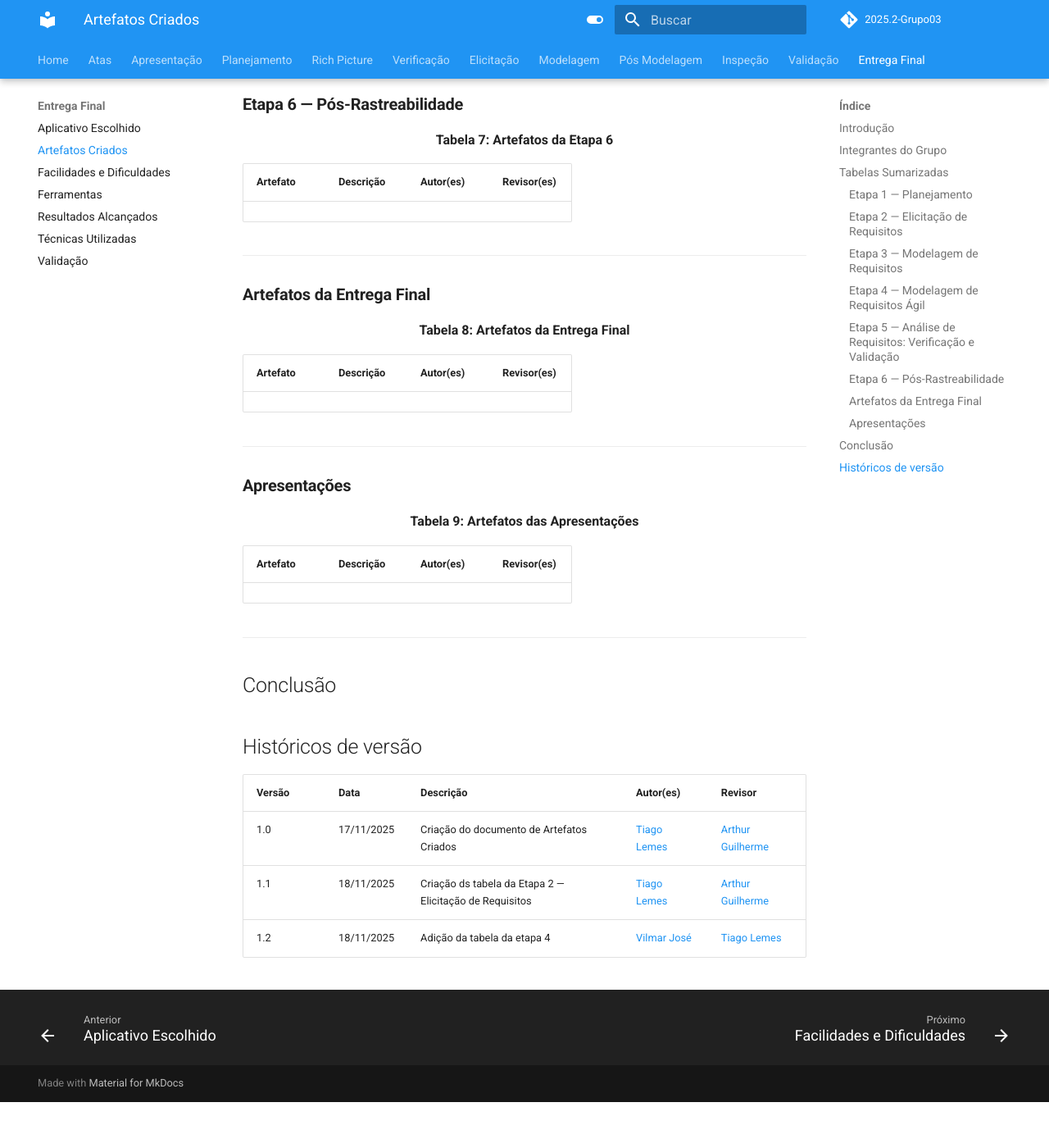
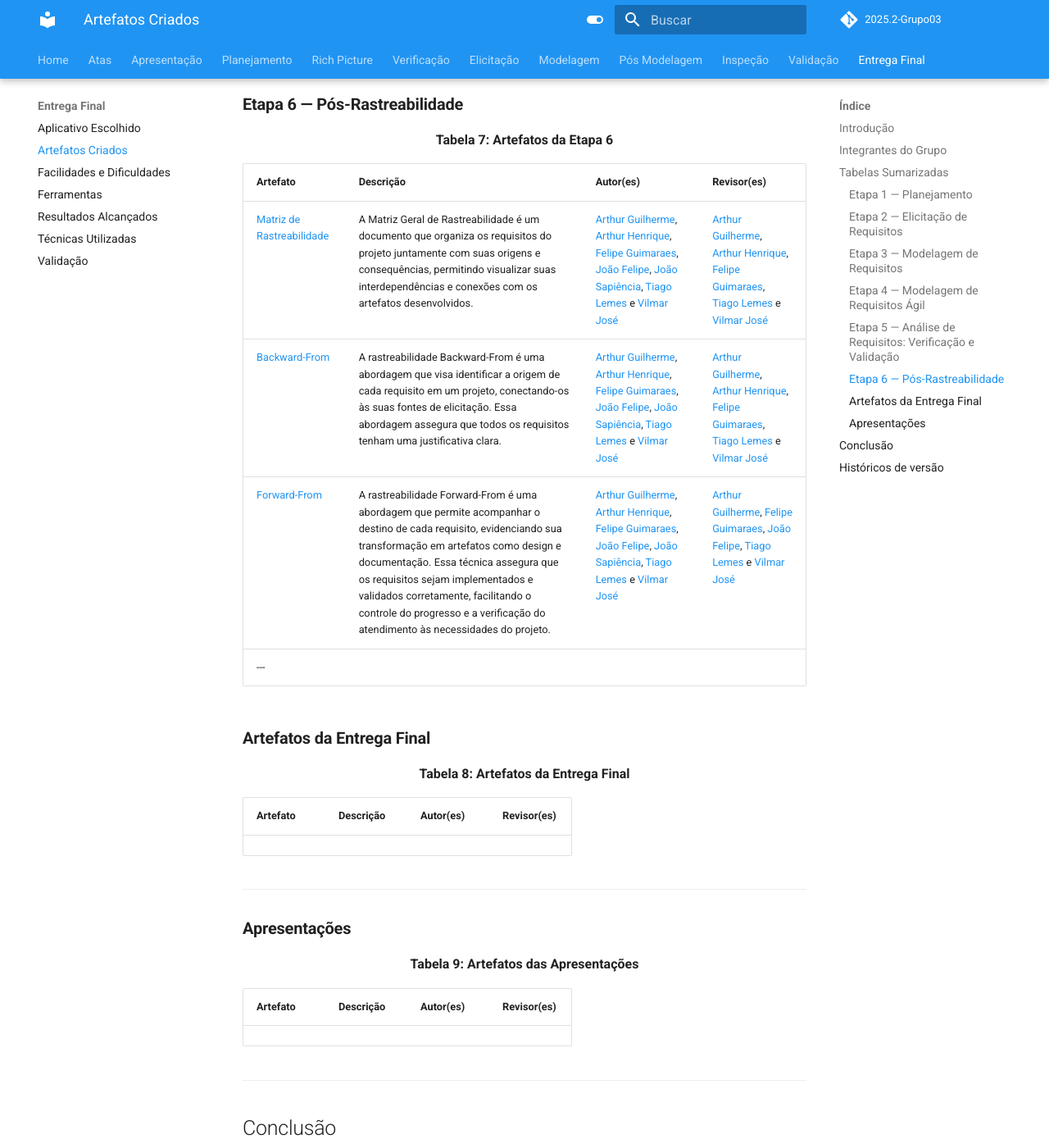
Before and after one commit to Requisitos-de-Software/2025.2-Grupo03, an MkDocs documentation site: the page built from docs/Entrega_Final/artefatos_criados.md, in a window 1280 px wide and 1400 px high, scrolled down 3848 px. Shown: the whole window at 82% size. Built offline with MkDocs 1.6.1 and Material for MkDocs 9.7.7, drawn with Linux system fonts in a browser that asks for light colours; comment, search, counter and statistics services are not loaded; before the commit the page ends 5192 px from its top, so only the background shows below that; some of the changed text lies outside the part shown.

Commit message:
adição da Etapa 6

```diff
--- a/docs/Entrega_Final/artefatos_criados.md
+++ b/docs/Entrega_Final/artefatos_criados.md
@@ -9,7 +9,7 @@ A Tabela 1 apresenta todos os integrantes da equipe que participaram da criaçã
 
 | Nome | Quais etapas participou |
 |---------------------------|---------------------------------------|
-| [Arthur Guilherme](https://github.com/ArthurGuilher62) |  |
+| [Arthur Guilherme](https://github.com/ArthurGuilher62) | Criação do documento e da tabela da Etapa 6 — Pós-Rastreabilidade |
 | [Arthur Henrique](https://github.com/arthurhvieira1) |    |
 | [Felipe Guimaraes](https://github.com/felipegf1) | |
 | [João Felipe](https://github.com/MrBolt2005) |   |
@@ -95,7 +95,9 @@ A Tabela 1 apresenta todos os integrantes da equipe que participaram da criaçã
 
 | Artefato | Descrição | Autor(es) | Revisor(es) |
 |----------|-----------|-----------|--------------|
-
+|[Matriz de Rastreabilidade](https://requisitos-de-software.github.io/2025.2-Grupo03/Pos-modelagem/matriz_de_rastreabilidade/)|A Matriz Geral de Rastreabilidade é um documento que organiza os requisitos do projeto juntamente com suas origens e consequências, permitindo visualizar suas interdependências e conexões com os artefatos desenvolvidos.|[Arthur Guilherme](https://github.com/ArthurGuilher62), [Arthur Henrique](https://github.com/arthurhvieira1), [Felipe Guimaraes](https://github.com/felipegf1), [João Felipe](https://github.com/MrBolt2005), [João Sapiência](https://github.com/JoaoSapiencia), [Tiago Lemes](https://github.com/TiagoTeixeira-2005) e [Vilmar José](https://github.com/VilmarFagundes) | [Arthur Guilherme](https://github.com/ArthurGuilher62), [Arthur Henrique](https://github.com/arthurhvieira1), [Felipe Guimaraes](https://github.com/felipegf1), [Tiago Lemes](https://github.com/TiagoTeixeira-2005) e [Vilmar José](https://github.com/VilmarFagundes)|
+|[Backward-From](https://requisitos-de-software.github.io/2025.2-Grupo03/Pos-modelagem/backward/#introducao)|A rastreabilidade Backward-From é uma abordagem que visa identificar a origem de cada requisito em um projeto, conectando-os às suas fontes de elicitação. Essa abordagem assegura que todos os requisitos tenham uma justificativa clara.|[Arthur Guilherme](https://github.com/ArthurGuilher62), [Arthur Henrique](https://github.com/arthurhvieira1), [Felipe Guimaraes](https://github.com/felipegf1), [João Felipe](https://github.com/MrBolt2005), [João Sapiência](https://github.com/JoaoSapiencia), [Tiago Lemes](https://github.com/TiagoTeixeira-2005) e [Vilmar José](https://github.com/VilmarFagundes)|[Arthur Guilherme](https://github.com/ArthurGuilher62), [Arthur Henrique](https://github.com/arthurhvieira1), [Felipe Guimaraes](https://github.com/felipegf1), [Tiago Lemes](https://github.com/TiagoTeixeira-2005) e [Vilmar José](https://github.com/VilmarFagundes)|
+|[Forward-From](https://requisitos-de-software.github.io/2025.2-Grupo03/Pos-modelagem/forward/)|A rastreabilidade Forward-From é uma abordagem que permite acompanhar o destino de cada requisito, evidenciando sua transformação em artefatos como design e documentação. Essa técnica assegura que os requisitos sejam implementados e validados corretamente, facilitando o controle do progresso e a verificação do atendimento às necessidades do projeto.|[Arthur Guilherme](https://github.com/ArthurGuilher62), [Arthur Henrique](https://github.com/arthurhvieira1), [Felipe Guimaraes](https://github.com/felipegf1), [João Felipe](https://github.com/MrBolt2005), [João Sapiência](https://github.com/JoaoSapiencia), [Tiago Lemes](https://github.com/TiagoTeixeira-2005) e [Vilmar José](https://github.com/VilmarFagundes)|[Arthur Guilherme](https://github.com/ArthurGuilher62), [Felipe Guimaraes](https://github.com/felipegf1), [João Felipe](https://github.com/MrBolt2005), [Tiago Lemes](https://github.com/TiagoTeixeira-2005) e [Vilmar José](https://github.com/VilmarFagundes)|
 ---
 
 ### **Artefatos da Entrega Final**
@@ -125,3 +127,4 @@ A Tabela 1 apresenta todos os integrantes da equipe que participaram da criaçã
 | 1.0    | 17/11/2025 | Criação do documento de Artefatos Criados | [Tiago Lemes](https://github.com/TiagoTeixeira-2005)| [Arthur Guilherme](https://github.com/ArthurGuilher62) |
 | 1.1    | 18/11/2025 | Criação ds tabela da Etapa 2 — Elicitação de Requisitos | [Tiago Lemes](https://github.com/TiagoTeixeira-2005)| [Arthur Guilherme](https://github.com/ArthurGuilher62) |
 | 1.2    | 18/11/2025 | Adição da tabela da etapa 4 | [Vilmar José](https://github.com/VilmarFagundes) | [Tiago Lemes](https://github.com/TiagoTeixeira-2005) |
+| 1.3    | 19/11/2025 | Adição da tabela da etapa 6 | [Arthur Guilherme](https://github.com/ArthurGuilher62) | [Vilmar José](https://github.com/VilmarFagundes) |
```
